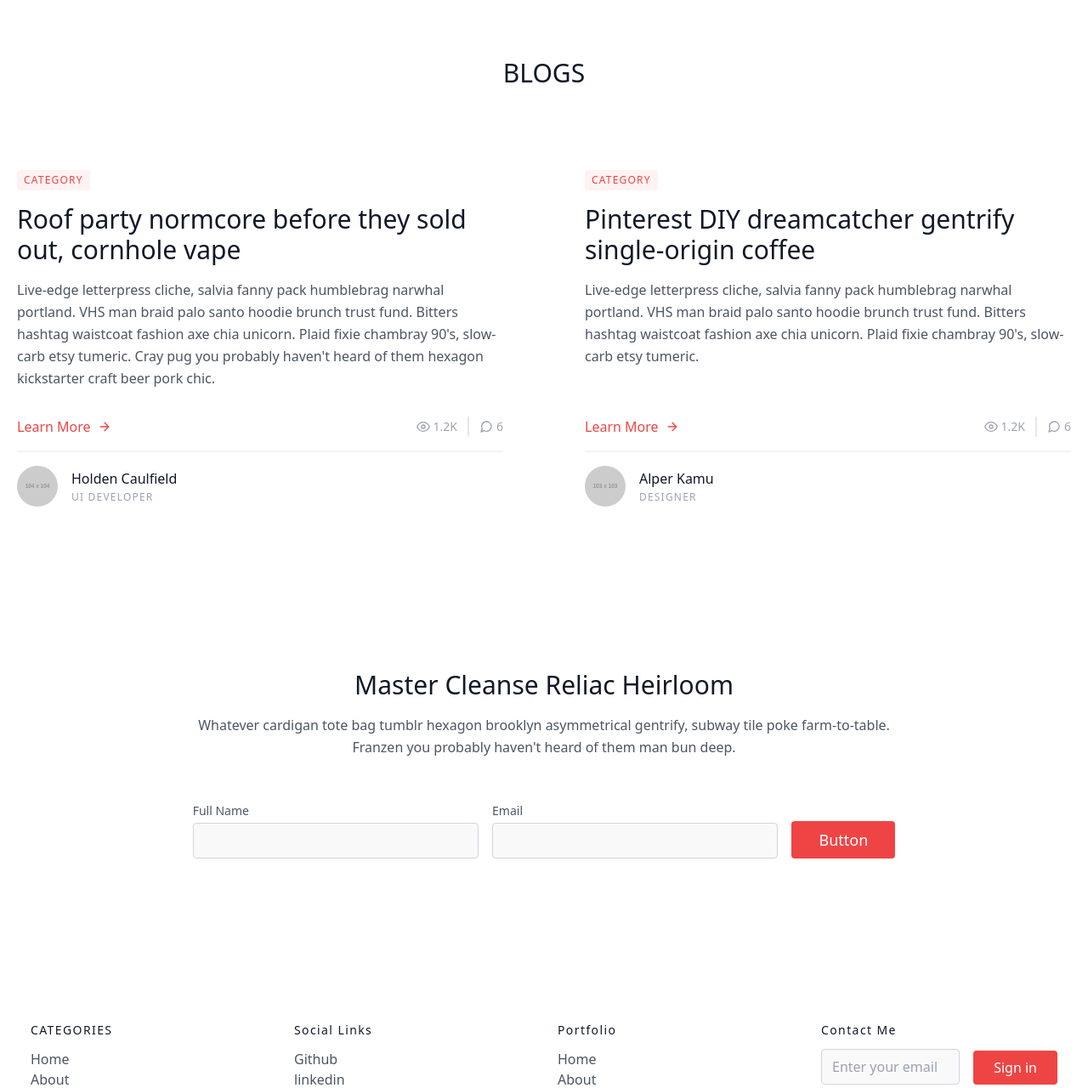
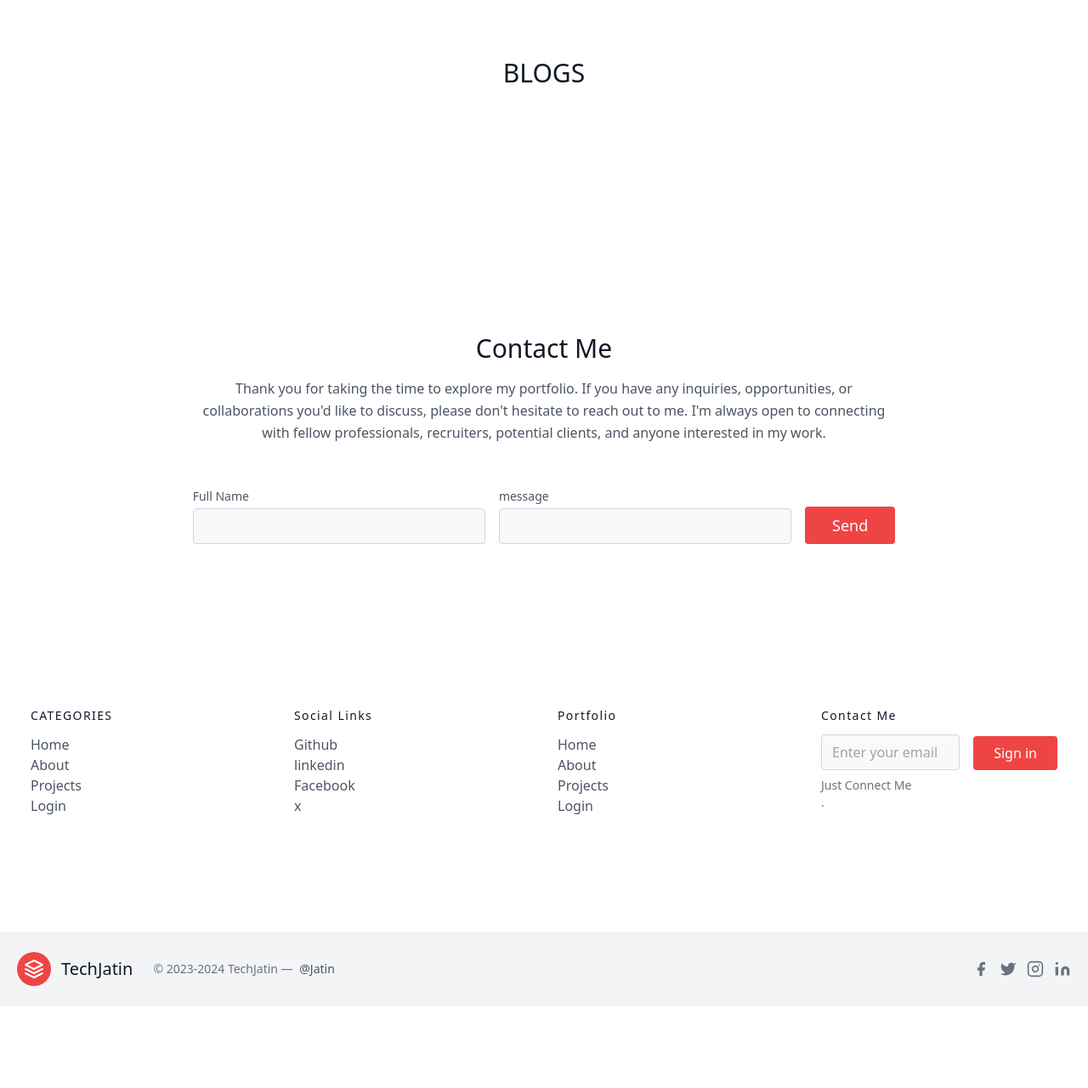
Before and after one commit to Jatin00001/flask-blog, a Flask app: template templates/landingpage.html in a window 1280 px wide. Shown: the part 1883-3163 px from the top of the page at 85% size. After the commit the page ends 3043 px from the top, so only its background shows below. Run offline with Flask 3, Linux system fonts and the light colour scheme; the template is opened without the code that fills it, so the values that code supplies are empty; grey boxes labelled with a size stand in for pictures from a placeholder-image service; style sheets or scripts are compiled from the project's sources; some libraries are stand-ins or nearby versions.

Commit message:
update req.txt file

```diff
--- a/app.py
+++ b/app.py
@@ -2,7 +2,7 @@
 
 from flask import Flask, render_template, request, redirect, url_for, session, jsonify
 from flask_bcrypt import Bcrypt
-from logindatabase import loadformdbskills
+from logindatabase import loadformdbskills, load_form_blogs_db
 
 app = Flask(__name__)
 bcrypt = Bcrypt(app)
@@ -53,7 +53,8 @@ app.secret_key = 'your_secret_key'  # Change this to a random secret key
 @app.route('/')
 def index():
   skill = loadformdbskills()
-  return render_template('landingpage.html', skills=skill)
+  blogs = load_form_blogs_db()
+  return render_template('landingpage.html', skills=skill, blogs=blogs)
 
 
 # @app.route('/login')
--- a/requirements.txt
+++ b/requirements.txt
@@ -5,11 +5,15 @@ colorama==0.4.6
 Flask==3.0.3
 Flask-Bcrypt==1.0.1
 Flask-WTF==1.2.1
+greenlet==3.0.3
 gunicorn==21.2.0
 itsdangerous==2.1.2
 Jinja2==3.1.3
 MarkupSafe==2.1.5
 packaging==24.0
 passlib==1.7.4
+PyMySQL==1.1.0
+SQLAlchemy==2.0.29
+typing_extensions==4.11.0
 Werkzeug==3.0.2
 WTForms==3.1.2
--- a/templates/base.html
+++ b/templates/base.html
@@ -363,6 +363,19 @@
           mobileMenu.classList.toggle("hidden");
         });
       });
+
+
+
+
+      // -------------------------------------------------------belongs to mail on landing page ------
+      function sendMail() {
+        var fullName = document.getElementById("full-name").value;
+        var message = document.getElementById("message").value;
+        var subject = "Inquiry from " + fullName;
+        var body = "Name: " + fullName + "\nMessage: " + message;
+        var mailtoLink = "mailto:datajatin90@gmail.com?subject=" + encodeURIComponent(subject) + "&body=" + encodeURIComponent(body);
+        window.location.href = mailtoLink;
+      }
     </script>
   </body>
 </html>
--- a/templates/landingpage.html
+++ b/templates/landingpage.html
@@ -405,28 +405,23 @@
 <section class="text-gray-600 body-font overflow-hidden">
   <div class="container px-5 py-24 mx-auto">
     <div class="flex flex-wrap -m-12">
+      {% for blogs in blogs %}
       <div class="p-12 md:w-1/2 flex flex-col items-start">
         <span
           class="inline-block py-1 px-2 rounded bg-red-50 text-red-500 text-xs font-medium tracking-widest"
-          >CATEGORY</span
+          >{{blogs['title']}}</span
         >
         <h2
           class="sm:text-3xl text-2xl title-font font-medium text-gray-900 mt-4 mb-4"
         >
-          Roof party normcore before they sold out, cornhole vape
+          {{blogs['subhead']}}
         </h2>
-        <p class="leading-relaxed mb-8">
-          Live-edge letterpress cliche, salvia fanny pack humblebrag narwhal
-          portland. VHS man braid palo santo hoodie brunch trust fund. Bitters
-          hashtag waistcoat fashion axe chia unicorn. Plaid fixie chambray 90's,
-          slow-carb etsy tumeric. Cray pug you probably haven't heard of them
-          hexagon kickstarter craft beer pork chic.
-        </p>
+        <p class="leading-relaxed mb-8">{{blogs['content']}}</p>
         <div
           class="flex items-center flex-wrap pb-4 mb-4 border-b-2 border-gray-100 mt-auto w-full"
         >
           <a class="text-red-500 inline-flex items-center"
-            >Learn More
+            >Read More
             <svg
               class="w-4 h-4 ml-2"
               viewBox="0 0 24 24"
@@ -482,15 +477,16 @@
           />
           <span class="flex-grow flex flex-col pl-4">
             <span class="title-font font-medium text-gray-900"
-              >Holden Caulfield</span
+              >{{blogs['postby']}}</span
             >
             <span class="text-gray-400 text-xs tracking-widest mt-0.5"
-              >UI DEVELOPER</span
+              >{{blogs['created_at']}}</span
             >
           </span>
         </a>
       </div>
-      <div class="p-12 md:w-1/2 flex flex-col items-start">
+      {% endfor %}
+      <!-- <div class="p-12 md:w-1/2 flex flex-col items-start">
         <span
           class="inline-block py-1 px-2 rounded bg-red-50 text-red-500 text-xs font-medium tracking-widest"
           >CATEGORY</span
@@ -571,7 +567,7 @@
             >
           </span>
         </a>
-      </div>
+      </div> -->
     </div>
   </div>
 </section>
@@ -588,12 +584,14 @@
       <h1
         class="sm:text-3xl text-2xl font-medium title-font mb-4 text-gray-900"
       >
-        Master Cleanse Reliac Heirloom
+        Contact Me
       </h1>
       <p class="lg:w-2/3 mx-auto leading-relaxed text-base">
-        Whatever cardigan tote bag tumblr hexagon brooklyn asymmetrical
-        gentrify, subway tile poke farm-to-table. Franzen you probably haven't
-        heard of them man bun deep.
+        Thank you for taking the time to explore my portfolio. If you have any
+        inquiries, opportunities, or collaborations you'd like to discuss,
+        please don't hesitate to reach out to me. I'm always open to connecting
+        with fellow professionals, recruiters, potential clients, and anyone
+        interested in my work.
       </p>
     </div>
     <div
@@ -611,19 +609,22 @@
         />
       </div>
       <div class="relative flex-grow w-full">
-        <label for="email" class="leading-7 text-sm text-gray-600">Email</label>
+        <label for="message" class="leading-7 text-sm text-gray-600"
+          >message</label
+        >
         <input
-          type="email"
-          id="email"
-          name="email"
+          type="text"
+          id="message"
+          name="message"
           class="w-full bg-gray-100 bg-opacity-50 rounded border border-gray-300 focus:border-red-500 focus:bg-transparent focus:ring-2 focus:ring-red-200 text-base outline-none text-gray-700 py-1 px-3 leading-8 transition-colors duration-200 ease-in-out"
         />
       </div>
-      <button
+      <a
+        href="#"
+        onclick="sendMail()"
         class="text-white bg-red-500 border-0 py-2 px-8 focus:outline-none hover:bg-red-600 rounded text-lg"
+        >Send</a
       >
-        Button
-      </button>
     </div>
   </div>
 </section>
```
Also changed, not shown: logindatabase.py (+16 -0 lines).
